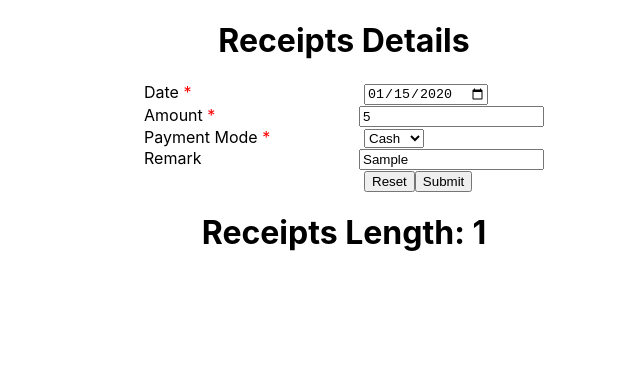
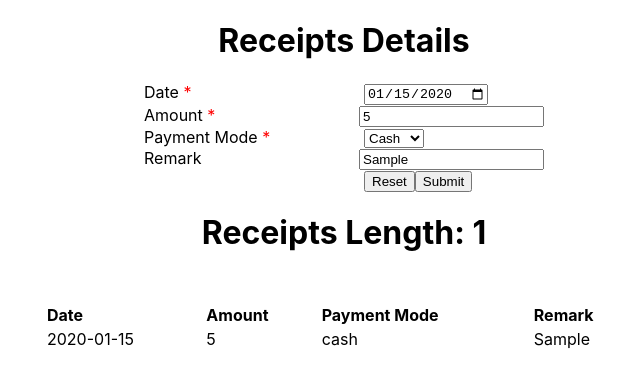
Before and after one commit to wdtahmid/test-task, a React (Create React App) app: page / in a window 1280 px wide. Both pictures are taken after typing "2020-01-15", "5", "Sample" into the empty fields and a click on the input "Submit". Shown: the top 388 px of the page, without its empty margins (296-936 px from the left). Built offline with nearby package versions, Linux system fonts and the light colour scheme.

Commit message:
table added

```diff
--- a/src/Application/Application.js
+++ b/src/Application/Application.js
@@ -57,12 +57,37 @@ const Application = () => {
                             <input type="submit" value="Submit" />
                         </div>
                     </div>
-
-
                 </form>
             </div>
 
             <h1>Receipts Length: {receipts.length}</h1>
+            {
+                receipts.length > 0 &&
+
+                <table style={{ width: '600px', margin: '50px auto', textAlign: 'left' }}>
+                    <thead>
+                        <tr>
+                            <th>Date</th>
+                            <th>Amount</th>
+                            <th>Payment Mode</th>
+                            <th>Remark</th>
+                        </tr>
+                    </thead>
+                    <tbody>
+                        {
+                            receipts.map((receipt) =>
+                                <tr key={receipt.r_date}>
+                                    <td>{receipt.r_date}</td>
+                                    <td>{receipt.r_amount}</td>
+                                    <td>{receipt.r_payment_mode}</td>
+                                    <td>{receipt.r_remark}</td>
+                                </tr>
+                            )
+                        }
+                    </tbody>
+
+                </table>
+            }
         </>
     );
 };
```
